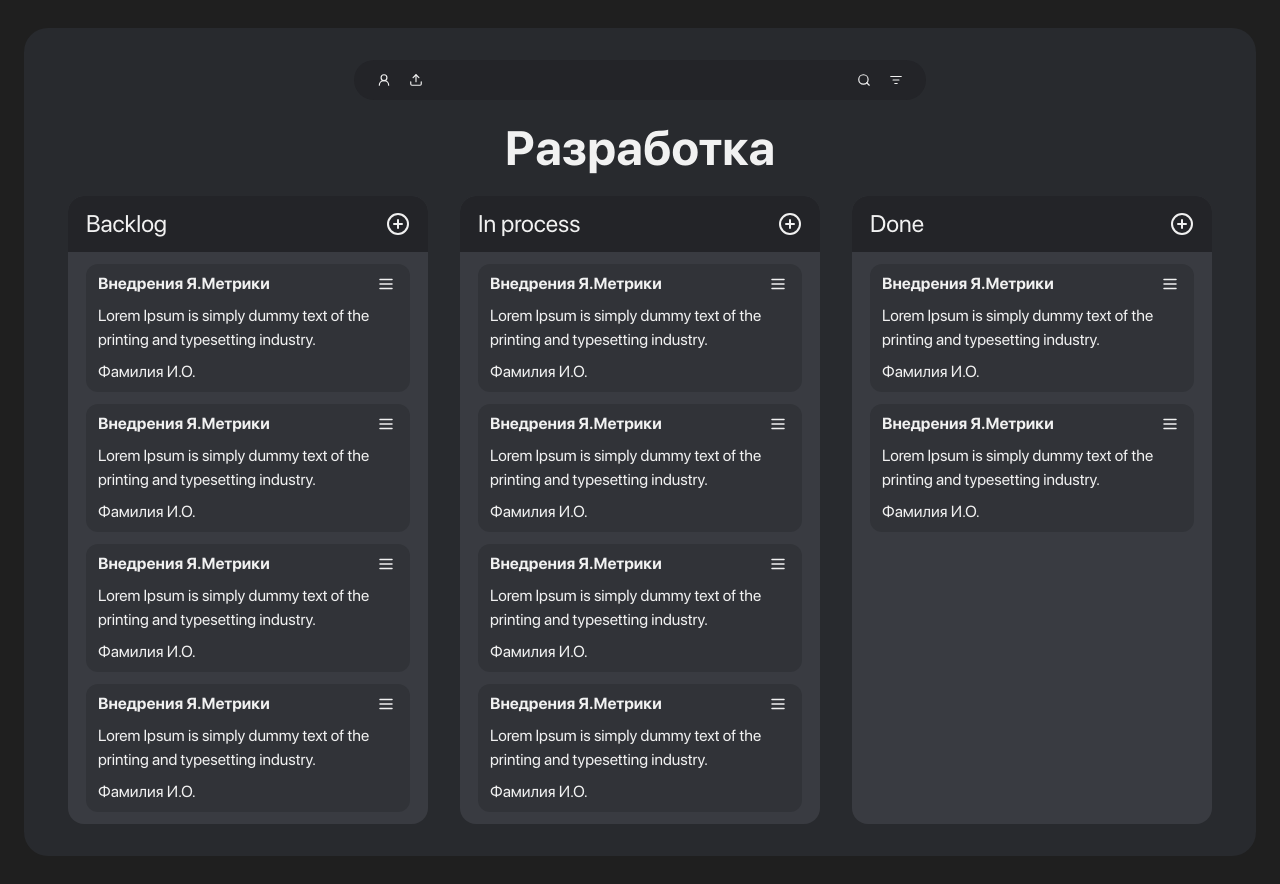
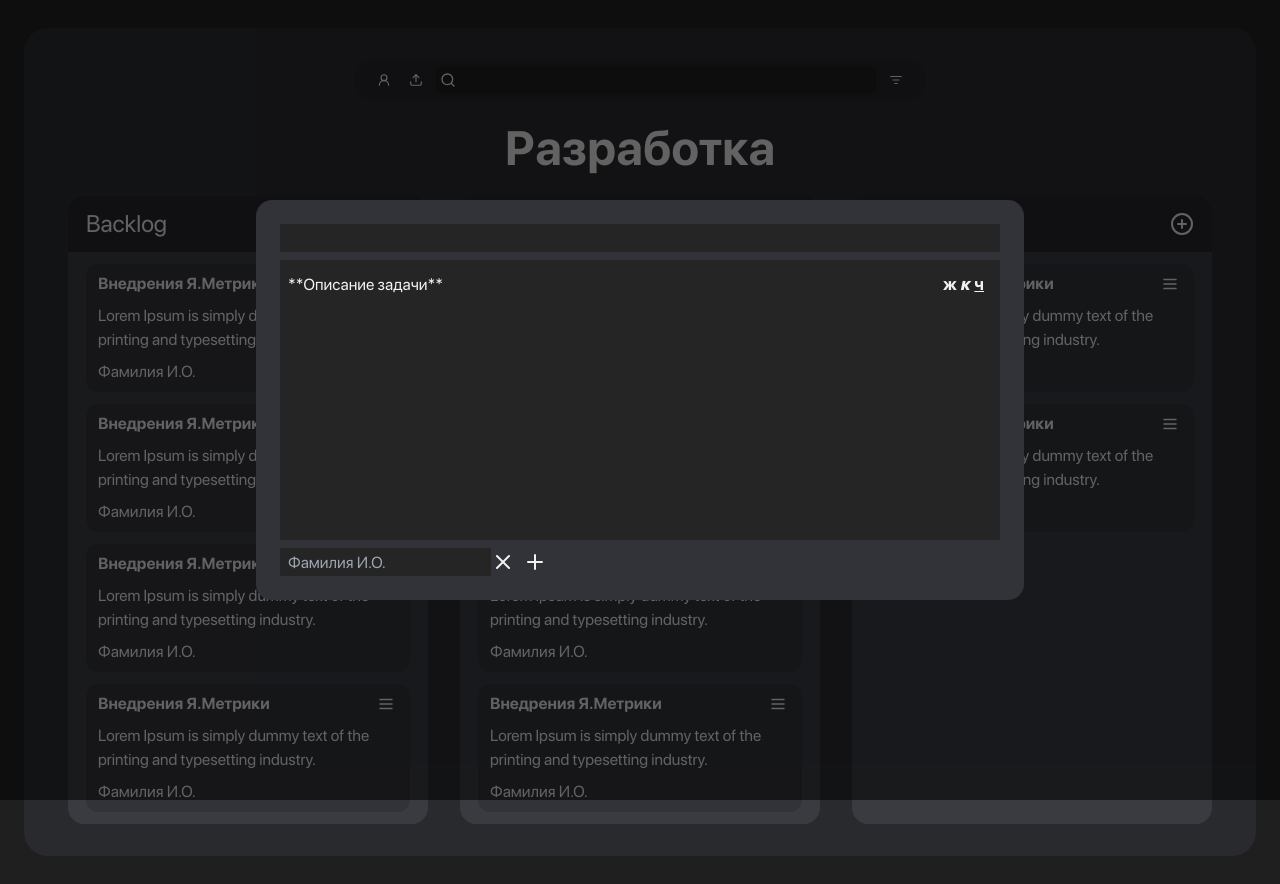
Before and after one commit to BigEnterpriseTechCorporation/Frontend, a Next.js app: page / in a window 1280 px wide. Both pictures are taken after a click on the button 398 px from the left and 224 px from the top of the page. Built offline with nearby package versions, Linux system fonts and the light colour scheme.

Commit message:
chore: some code review

```diff
--- a/app/auth/page.tsx
+++ b/app/auth/page.tsx
@@ -1,7 +1,8 @@
 'use client'
 import Input from '@/components/ui/input'
+import Label from '@/components/ui/label'
+import { cn } from '@/utils/css'
 import Link from 'next/link'
-import { useRouter } from 'next/router'
 import { FormEvent } from 'react'
 
 export default function Auth() {
@@ -16,7 +17,7 @@ export default function Auth() {
 				headers: {
 					'Content-Type': 'application/json; charset=utf-8',
 				},
-				body: JSON.stringify({login,password}),
+				body: JSON.stringify({ login, password }),
 			})
 			//`{"login":"${formData.get('login')}","password":"${formData.get('password')}"}`
 
@@ -30,36 +31,26 @@ export default function Auth() {
 	}
 
 	return (
-		<main className="flex justify-center items-center h-screen">
+		<main className={cn('flex justify-center items-center', 'h-screen')}>
 			<form
-				className="text-center w-72.25"
+				className={cn('text-center', 'w-72.25')}
 				onSubmit={onSubmit}>
 				<div
 					role="group"
-					className="rounded-t-2.5xl px-4.5 pt-4.5 bg-DT_TextboxEText pb-3">
+					className={cn('rounded-t-2.5xl', 'px-4.5 pt-4.5 pb-3', 'bg-DT_TextboxEText')}>
 					<h1 className="text-lg font-semibold">С возвращением!</h1>
 					<h2 className="text-sm">Мы так рады видеть вас снова!</h2>
-					<label
-						className="text-start mb-1"
-						htmlFor="login">
-						<h2 className="text-DT_Login text-sm ml-1 pt-2">Логин</h2>
-						<Input
-							className="w-full"
-							type="text"
-							name="login"
-						/>
-					</label>
-					<label
-						className="text-start"
-						htmlFor="password">
-						<h2 className="text-DT_Login text-sm ml-1 pt-1">Пароль</h2>
-						<Input
-							className="w-full"
-							type="password"
-							name="password"
-						/>
-					</label>
-					<h3 className="text-xs pt-2 text-DT_Login">
+					<Label
+						name="login"
+						type="text"
+						placeholder="Логин"
+					/>
+					<Label
+						name="password"
+						type="password"
+						placeholder="Пароль"
+					/>
+					<h3 className={cn('text-xs text-DT_Login', 'pt-2')}>
 						Нужна учётная запись?{' '}
 						<Link
 							href={'/'}
@@ -71,7 +62,7 @@ export default function Auth() {
 
 				<button
 					type="submit"
-					className="bg-[rgb(45,_45,_45)] w-full text-Blue rounded-b-2.5xl py-2">
+					className={cn('bg-[rgb(45,_45,_45)] text-Blue', 'rounded-b-2.5xl', 'w-full py-2')}>
 					Вход
 				</button>
 			</form>
--- a/components/layout/addTask.tsx
+++ b/components/layout/addTask.tsx
@@ -56,7 +56,7 @@ export default function AddTask() {
 
 	return (
 		<AsideContainer
-			rootClassName={!isAddTaskOpened ? 'hidden' : ''}
+			rootClassName={!isAddTaskOpened ? 'hidden' : 'flex justify-center items-center'}
 			rootOnClick={() => {
 				dispatch(toggleAddTasks())
 				setTitle('')
--- a/components/layout/navigation.tsx
+++ b/components/layout/navigation.tsx
@@ -1,34 +1,27 @@
-"use client"
-import { UserRound, ListFilter, Search, Upload } from "lucide-react";
-import { useState } from "react";
-import Input from "../ui/input";
+import { UserRound, ListFilter, Search, Upload } from 'lucide-react'
+import Input from '../ui/input'
+import { cn } from '@/utils/css'
 
-export default function Navigation(){
-  const [isSearchOpen, setIsSearchOpen] = useState(false)
-
-  const toggleSearch = () => {
-    setIsSearchOpen(prev => !prev)
-  }
-
-  return (
-		<nav className="bg-DT_TextboxCont w-1/2 h-10
-		 py-3 px-4.5 flex justify-between items-center justify-self-center rounded-full">
-			<div
-				role="group"
-				className="flex gap-2 items-center">
-				<UserRound height={14}/>
-				<Upload height={14}/>
-			</div>
-			<div
-				role="group"
-				className="flex gap-2 items-center">
-				<Input className={isSearchOpen ? 'w-80' : 'w-0 !p-0'} />
-
-				<button onClick={toggleSearch}>
-					<Search height={14}/>
+export default function Navigation() {
+	return (
+		<nav
+			className={cn(
+				'bg-DT_TextboxCont',
+				'w-1/2 h-10',
+				'py-3 px-4.5',
+				'grid grid-cols-[max-content_max-content_auto_max-content] items-center content-center gap-2',
+				'justify-self-center',
+				'rounded-full'
+			)}>
+			<UserRound height={14} />
+			<Upload height={14} />
+			<label className="grid grid-cols-[max-content_auto] items-stretch">
+				<button className={cn('bg-DT_SearchBar', 'h-full', 'rounded-l-md')}>
+					<Search className="p-1" />
 				</button>
-				<ListFilter height={14}/>
-			</div>
+				<Input className={cn('bg-DT_SearchBar', 'rounded-r-md', 'pl-0')} />
+			</label>
+			<ListFilter height={14} />
 		</nav>
 	)
 }
--- a/components/ui/asideContainer.tsx
+++ b/components/ui/asideContainer.tsx
@@ -1,4 +1,5 @@
-import { ComponentPropsWithoutRef } from "react";
+import { cn } from '@/utils/css'
+import { ComponentPropsWithoutRef } from 'react'
 
 interface AsideContainerProps extends ComponentPropsWithoutRef<'div'> {
 	rootClassName?: string
@@ -6,13 +7,13 @@ interface AsideContainerProps extends ComponentPropsWithoutRef<'div'> {
 	children: React.ReactNode
 }
 
-export default function AsideContainer({children,className,rootClassName,rootOnClick,onClick,...props}:AsideContainerProps){
-  return (
+export default function AsideContainer({ children, className, rootClassName, rootOnClick, onClick, ...props }: AsideContainerProps) {
+	return (
 		<div
-			className={rootClassName + ' fixed w-screen h-screen z-20 top-0 left-0 bg-[rgba(4,4,4,0.6)] flex justify-center items-center'}
+			className={cn(rootClassName,'fixed z-20 top-0 left-0', 'w-screen h-screen', 'bg-[rgba(4,4,4,0.6)]')}
 			onClick={rootOnClick}>
 			<div
-				className={className + ' p-6 bg-DT_Backl rounded-2xl w-3/5 h-1/2'}
+				className={cn(className, 'p-6', 'bg-DT_Backl', 'rounded-2xl', 'w-3/5 h-1/2')}
 				{...props}
 				onClick={onClick}>
 				{children}
--- a/components/ui/comment.tsx
+++ b/components/ui/comment.tsx
@@ -1,16 +1,17 @@
-import { ComponentPropsWithoutRef } from "react";
+import { cn } from '@/utils/css'
+import { ComponentPropsWithoutRef } from 'react'
 
-interface CommentProps extends ComponentPropsWithoutRef<"div">{
-    author:string
-    text:string
+interface CommentProps extends ComponentPropsWithoutRef<'div'> {
+	author: string
+	text: string
 }
 
-export default function Comment({author,text,...props}:CommentProps){
+export default function Comment({ author, text, ...props }: CommentProps) {
 	return (
 		<div
-				className="bg-DT_TextboxCont self-stretch justify-stretch rounded-3xl p-3"
+			className={cn('bg-DT_TextboxCont', 'self-stretch', 'rounded-3xl', 'p-3')}
 			{...props}>
-				<h4 className="text-lg mb-1">{author}</h4>
+			<h4 className={cn("text-lg","mb-1")}>{author}</h4>
 			<h5 className="text-sm">{text}</h5>
 		</div>
 	)
--- a/components/ui/input.tsx
+++ b/components/ui/input.tsx
@@ -1,3 +1,4 @@
+import { cn } from "@/utils/css";
 import { ComponentPropsWithoutRef } from "react";
 
 interface InputProps extends ComponentPropsWithoutRef<"input">{}
@@ -5,7 +6,7 @@ interface InputProps extends ComponentPropsWithoutRef<"input">{}
 export default function Input({className, ...props}:InputProps){
   return (
 		<input
-			className={'bg-DT_LPassBack rounded-xs h-7 px-2 duration-300 ease-in-out ' + className}
+			className={cn('bg-DT_LPassBack','rounded-xs','h-7','px-2','duration-300 ease-in-out',className)}
 			{...props}
 		/>
 	)
--- /dev/null
+++ b/components/ui/label.tsx
@@ -0,0 +1,22 @@
+import Input from "@/components/ui/input";
+import { cn } from "@/utils/css";
+import { ComponentPropsWithoutRef } from "react";
+
+interface LabelProps extends ComponentPropsWithoutRef<"label">{
+	name:string
+	type: string
+	placeholder:string
+}
+
+export default function Label({name,type,placeholder}:LabelProps){
+  return (
+		<label className={cn('text-start', 'mb-1')}>
+			<h2 className={cn('text-DT_Login text-sm', 'ml-1 pt-2')}>{placeholder}</h2>
+			<Input
+				className="w-full"
+				type={type}
+				name={name}
+			/>
+		</label>
+	)
+}
--- a/components/ui/task.tsx
+++ b/components/ui/task.tsx
@@ -1,31 +1,34 @@
-"use client"
+'use client'
 import { task } from '@/app/page'
 import { useAppDispatch } from '@/lib/redux/hooks'
 import { chooseDragTaskId } from '@/lib/redux/slices/dragSlice'
 import { chooseTaskId, toggleFullTasks } from '@/lib/redux/slices/fullTaskSlice'
+import { cn } from '@/utils/css'
 import { Menu } from 'lucide-react'
 import { ComponentPropsWithoutRef } from 'react'
 
-interface TaskProps extends ComponentPropsWithoutRef<'section'>,task {
+interface TaskProps extends ComponentPropsWithoutRef<'section'>, task {
 	taskId: number
 	title: string
 	description: string
 	assignee: string
 }
 
-export default function Task({taskId, title, description, assignee, ...props }: TaskProps) {
+export default function Task({ taskId, title, description, assignee, ...props }: TaskProps) {
 	const dispatch = useAppDispatch()
 
-  function createShortDescription(){
-    return description
+	function createShortDescription() {
+		return description
 			.slice(0, 150)
 			.match(/[^\.!\?]+[\.!\?]+/g)
 			?.map(sentence => sentence)
-  }
+	}
 
 	return (
-		<section className="bg-DT_Backl px-3 py-2 rounded-xl w-full h-min-[7.5rem] grid grid-rows-[max-content_auto_max-content]" draggable>
-			<div className="flex justify-between items-center mb-2">
+		<section
+			className={cn('bg-DT_Backl', 'px-3 py-2', 'rounded-xl', 'w-full h-min-[7.5rem]', 'grid grid-rows-[max-content_auto_max-content]')}
+			draggable>
+			<div className={cn("flex justify-between items-center","mb-2")}>
 				<h3 className="font-semibold">{title}</h3>
 				<button
 					type="button"
--- a/components/ui/taskGroup.tsx
+++ b/components/ui/taskGroup.tsx
@@ -6,17 +6,21 @@ import { cn } from '@/utils/css'
 import { CirclePlus } from 'lucide-react'
 import { ComponentPropsWithoutRef } from 'react'
 import Task from "@/components/ui/task"
+import { useAppDispatch } from '@/lib/redux/hooks'
+import { toggleAddTasks } from '@/lib/redux/slices/addTaskSlice'
 
 interface TaskGroupProps extends ComponentPropsWithoutRef<"div">, groupTask{}
 
 export default function TaskGroup({groupId,name,tasksIds,...props}:TaskGroupProps) {
+	const dispatch = useAppDispatch()
+
 	return (
 		<div
 			className={cn('bg-DT_TextboxEText',"rounded-2xl")}
 			{...props}>
 			<div className={cn('flex justify-between', 'bg-DT_BacklLable', "rounded-t-2xl", "py-3 px-4.5")}>
 				<h3 className='text-2xl'>{name}</h3>
-				<button>
+				<button onClick={()=>dispatch(toggleAddTasks())}>
 					<CirclePlus />
 				</button>
 			</div>
```
Also changed, not shown: app/registration/page.tsx (+17 -27 lines), components/layout/fulltask.tsx (+15 -11 lines). Lines whose indentation alone changed are shown as unchanged.
